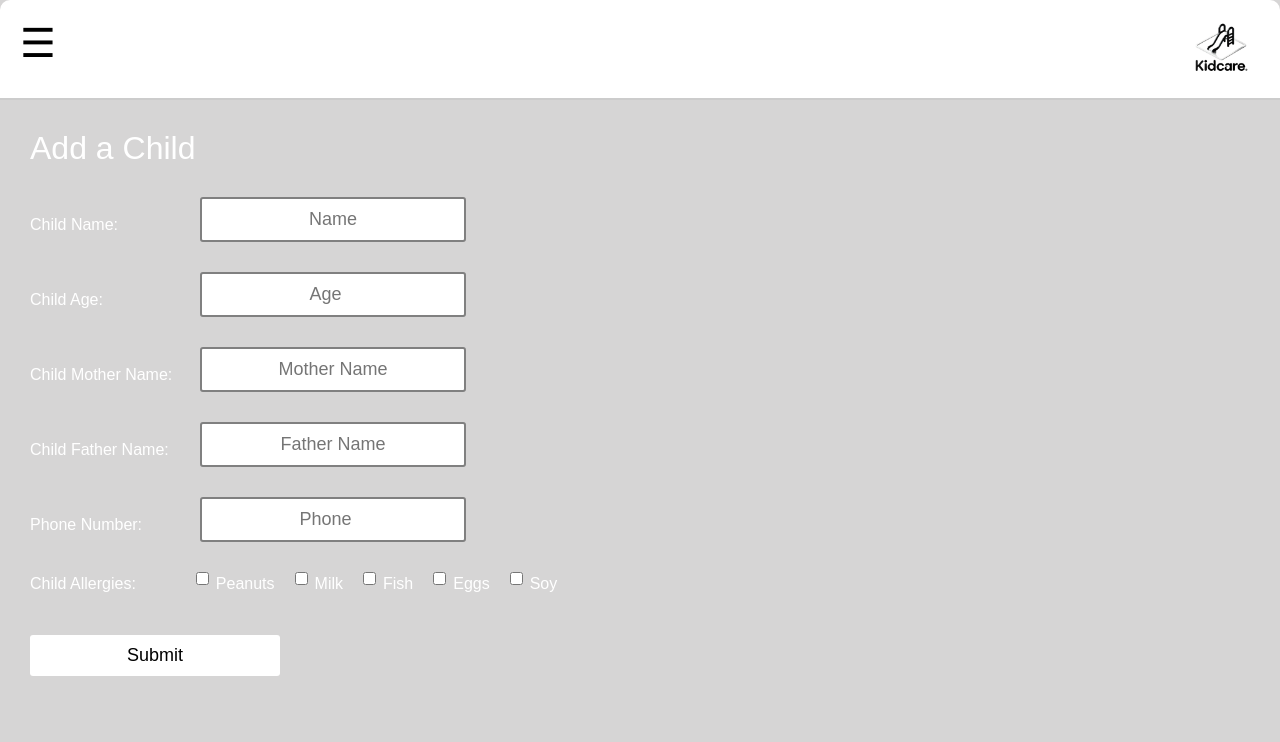
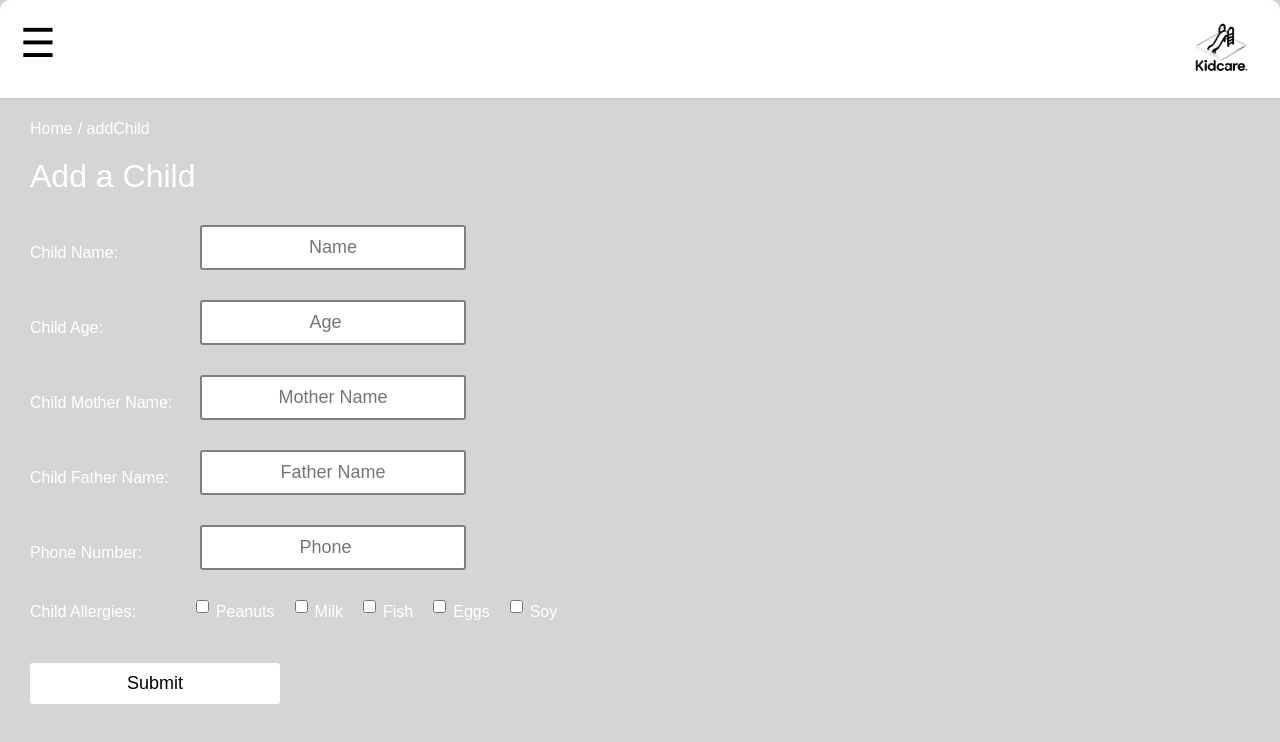
Before and after one commit to leehaim8/KidCare, a React (Create React App) app in the folder client/: page /addChild in a window 1280 px wide. Shown: the top 742 px of the page. Built offline with nearby package versions, Linux system fonts and the light colour scheme; sample sign-in values are in the browser's storage.

Commit message:
Add breadcrumbs to the add child page

```diff
--- a/client/public/css/style.css
+++ b/client/public/css/style.css
@@ -301,7 +301,7 @@ form button:active {
 }
 
 .add-child-container {
-    margin-top: 120px;
+    margin-top: 10px;
     margin-left: 20px;
     padding: 10px;
 }
@@ -375,3 +375,28 @@ form button:active {
     background-color: #a4a3a3;
     color: black;
 }
+
+.breadcrumbs-container {
+    display: flex;
+    align-items: center;
+    font-size: 16px;
+    margin-top: 120px;
+    margin-left: 30px;
+}
+
+.breadcrumb-item {
+    text-decoration: none;
+    color: white;
+}
+
+.breadcrumb-item:hover {
+    text-decoration: underline;
+}
+
+.breadcrumb-separator {
+    margin: 0 5px;
+}
+
+.breadcrumb-item.active {
+    color: gray;
+}
--- /dev/null
+++ b/client/src/components/Breadcrumbs.jsx
@@ -0,0 +1,24 @@
+import React from "react";
+import { Link, useLocation } from "react-router-dom";
+
+function Breadcrumbs() {
+    const location = useLocation();
+    const pathnames = location.pathname.split("/").filter(x => x);
+
+    return (
+        <div className="breadcrumbs-container">
+            <Link to="/HomePage" className="breadcrumb-item">Home</Link>
+            {pathnames.map((pathname, index) => {
+                const to = `/${pathnames.slice(0, index + 1).join("/")}`;
+                return (
+                    <span key={to} className="breadcrumb-separator">
+                        <span> / </span>
+                        <Link to={to} className="breadcrumb-item">{pathname}</Link>
+                    </span>
+                );
+            })}
+        </div>
+    );
+}
+
+export default Breadcrumbs;
--- a/client/src/components/addChild.jsx
+++ b/client/src/components/addChild.jsx
@@ -2,6 +2,7 @@ import React, { useState } from "react";
 import { useNavigate } from "react-router-dom";
 import Header from "./Header";
 import Input from "./Input";
+import Breadcrumbs from "./Breadcrumbs";
 
 function AddChild() {
     const [formData, setFormData] = useState({
@@ -67,6 +68,7 @@ function AddChild() {
     return (
         <div>
             <Header />
+            <Breadcrumbs />
             <div className="add-child-container">
                 <h1>Add a Child</h1>
                 <form className="add-child-form" onSubmit={handleRegister}>
```
